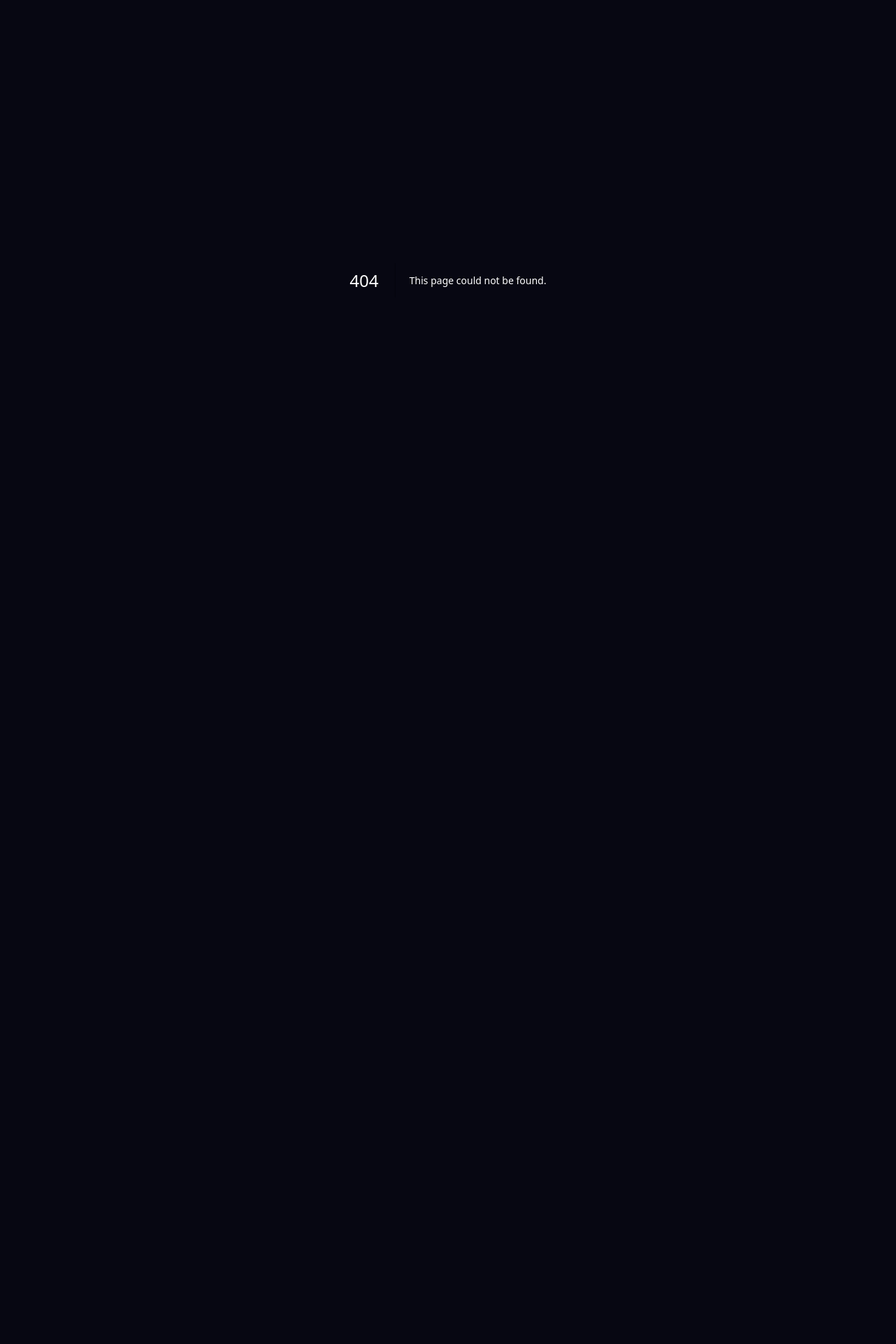
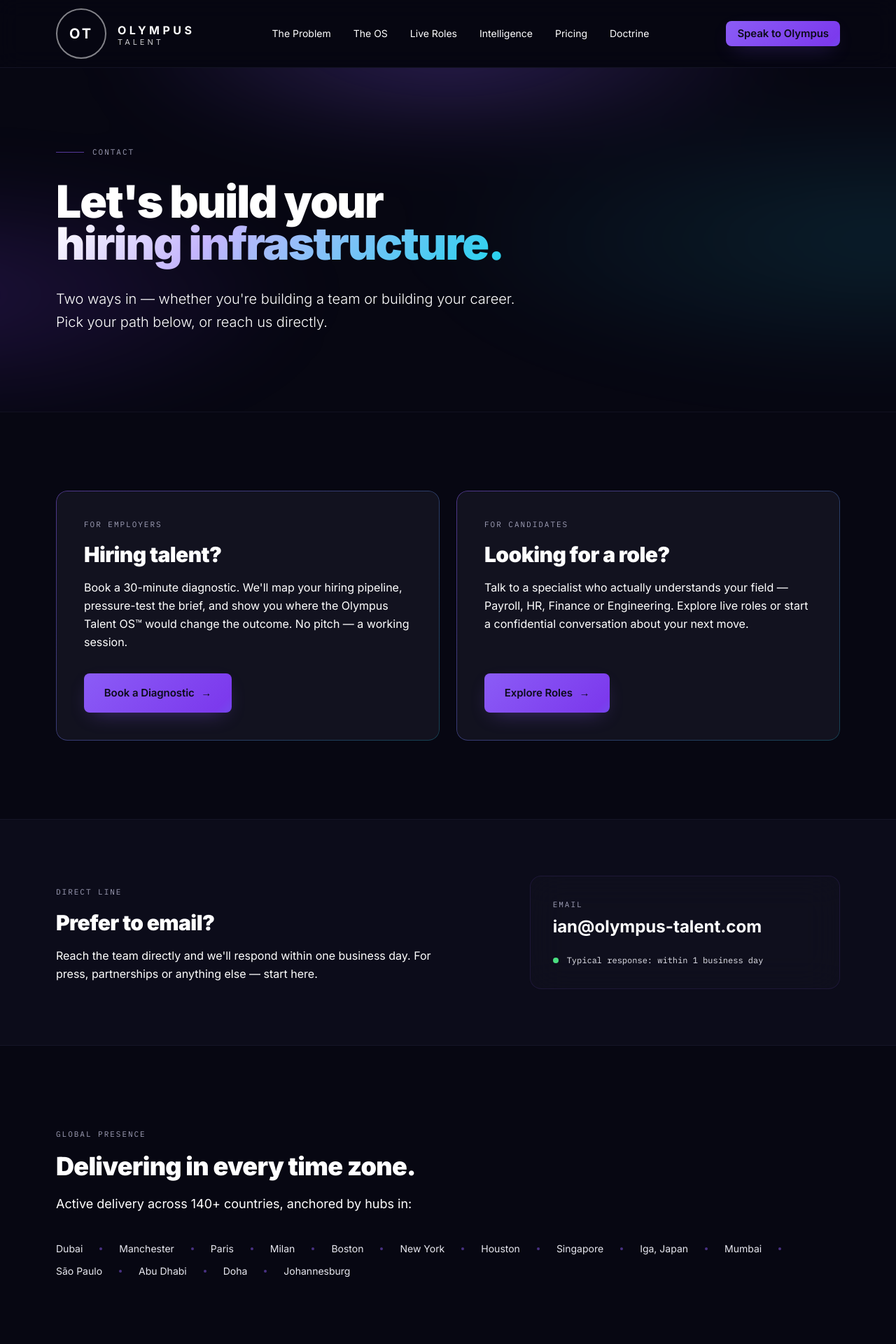
Before and after one commit to OlympusTalent/olympus-new, a Next.js app: page /contact in a window 1280 px wide. Before the commit this address had no page. Shown: the top 1920 px of the page at 70% size. Before the commit the page ends 800 px from the top, so only its background shows below. Built offline with nearby package versions, Linux system fonts and the light colour scheme.

Commit message:
Add Contact page (/contact)

```diff
--- /dev/null
+++ b/app/contact/page.tsx
@@ -0,0 +1,145 @@
+import type { Metadata } from "next";
+import Link from "next/link";
+import { SiteNav } from "@/components/site-nav";
+import { SiteFooter } from "@/components/site-footer";
+
+export const metadata: Metadata = {
+  title: "Contact — Olympus Talent",
+  description:
+    "Talk to Olympus Talent. Book a hiring diagnostic, explore roles, or reach the team directly. Decision infrastructure for hiring across Payroll, HR, IT and Finance in 140+ countries.",
+  alternates: { canonical: "/contact" },
+  openGraph: {
+    title: "Contact — Olympus Talent",
+    description:
+      "Book a hiring diagnostic, explore roles, or reach the team directly.",
+    type: "website",
+  },
+};
+
+const PATHS = [
+  {
+    eyebrow: "For Employers",
+    title: "Hiring talent?",
+    body:
+      "Book a 30-minute diagnostic. We'll map your hiring pipeline, pressure-test the brief, and show you where the Olympus Talent OS™ would change the outcome. No pitch — a working session.",
+    cta: "Book a Diagnostic",
+    href: "/book/advisory",
+    accent: "text-ot-violet",
+  },
+  {
+    eyebrow: "For Candidates",
+    title: "Looking for a role?",
+    body:
+      "Talk to a specialist who actually understands your field — Payroll, HR, Finance or Engineering. Explore live roles or start a confidential conversation about your next move.",
+    cta: "Explore Roles",
+    href: "/jobs",
+    accent: "text-ot-cyan",
+  },
+];
+
+const LOCATIONS = [
+  "Dubai", "Manchester", "Paris", "Milan", "Boston", "New York",
+  "Houston", "Singapore", "Iga, Japan", "Mumbai", "São Paulo",
+  "Abu Dhabi", "Doha", "Johannesburg",
+];
+
+export default function ContactPage() {
+  return (
+    <>
+      <SiteNav />
+      <main className="bg-ot-obsidian text-ot-bone">
+        {/* Hero */}
+        <section className="hero-glow py-20 md:py-28 border-b border-ot-steel/40">
+          <div className="max-w-content mx-auto px-6 md:px-12 lg:px-20">
+            <div className="flex items-center gap-3 mb-8">
+              <span className="h-px w-10 bg-ot-violet/60" />
+              <span className="eyebrow text-ot-violet">Contact</span>
+            </div>
+            <h1 className="font-sans font-black tracking-[-0.03em] leading-[.95] text-[clamp(2.2rem,5vw,4.5rem)] max-w-4xl">
+              Let&apos;s build your
+              <br />
+              <span className="gradient-text">hiring infrastructure.</span>
+            </h1>
+            <p className="mt-8 text-xl text-ot-ash leading-relaxed max-w-2xl font-light">
+              Two ways in — whether you&apos;re building a team or building your
+              career. Pick your path below, or reach us directly.
+            </p>
+          </div>
+        </section>
+
+        {/* Dual paths */}
+        <section className="py-20 md:py-28">
+          <div className="max-w-content mx-auto px-6 md:px-12 lg:px-20 grid md:grid-cols-2 gap-6">
+            {PATHS.map((p) => (
+              <div key={p.title} className="grad-border data-card p-8 md:p-10 flex flex-col">
+                <span className={"eyebrow " + p.accent}>{p.eyebrow}</span>
+                <h2 className="mt-4 font-sans font-black text-2xl md:text-3xl tracking-[-0.02em]">
+                  {p.title}
+                </h2>
+                <p className="mt-4 text-ot-ash leading-relaxed flex-1">{p.body}</p>
+                <Link href={p.href} className="btn-primary text-base mt-8 self-start">
+                  {p.cta} <span aria-hidden>→</span>
+                </Link>
+              </div>
+            ))}
+          </div>
+        </section>
+
+        {/* Direct line */}
+        <section className="py-16 md:py-20 bg-ot-midnight border-t border-b border-ot-steel/40">
+          <div className="max-w-content mx-auto px-6 md:px-12 lg:px-20 grid lg:grid-cols-12 gap-10 items-center">
+            <div className="lg:col-span-7">
+              <span className="eyebrow text-ot-cyan">Direct Line</span>
+              <h2 className="mt-4 font-sans font-black text-2xl md:text-3xl tracking-[-0.02em]">
+                Prefer to email?
+              </h2>
+              <p className="mt-4 text-ot-ash leading-relaxed max-w-xl">
+                Reach the team directly and we&apos;ll respond within one business
+                day. For press, partnerships or anything else — start here.
+              </p>
+            </div>
+            <div className="lg:col-span-5">
+              <div className="glass p-6 md:p-8">
+                <div className="eyebrow text-ot-smoke mb-2">Email</div>
+                <a
+                  href="mailto:ian@olympus-talent.com"
+                  className="text-xl md:text-2xl font-bold text-ot-bone hover:text-ot-violet transition-colors break-all"
+                >
+                  ian@olympus-talent.com
+                </a>
+                <div className="mt-6 flex items-center gap-3 text-xs text-ot-smoke font-mono">
+                  <span className="h-2 w-2 rounded-full bg-ot-signal" />
+                  Typical response: within 1 business day
+                </div>
+              </div>
+            </div>
+          </div>
+        </section>
+
+        {/* Global presence */}
+        <section className="py-20 md:py-28">
+          <div className="max-w-content mx-auto px-6 md:px-12 lg:px-20">
+            <span className="eyebrow text-ot-violet">Global Presence</span>
+            <h2 className="mt-4 font-sans font-black text-3xl md:text-4xl tracking-[-0.02em]">
+              Delivering in every time zone.
+            </h2>
+            <p className="mt-5 text-lg text-ot-ash max-w-2xl">
+              Active delivery across 140+ countries, anchored by hubs in:
+            </p>
+            <div className="mt-10 flex flex-wrap gap-x-6 gap-y-3 text-ot-smoke">
+              {LOCATIONS.map((city, i) => (
+                <span key={city} className="flex items-center gap-6 text-sm">
+                  {city}
+                  {i < LOCATIONS.length - 1 && (
+                    <span className="h-1 w-1 rounded-full bg-ot-violet/50" />
+                  )}
+                </span>
+              ))}
+            </div>
+          </div>
+        </section>
+      </main>
+      <SiteFooter />
+    </>
+  );
+}
```
